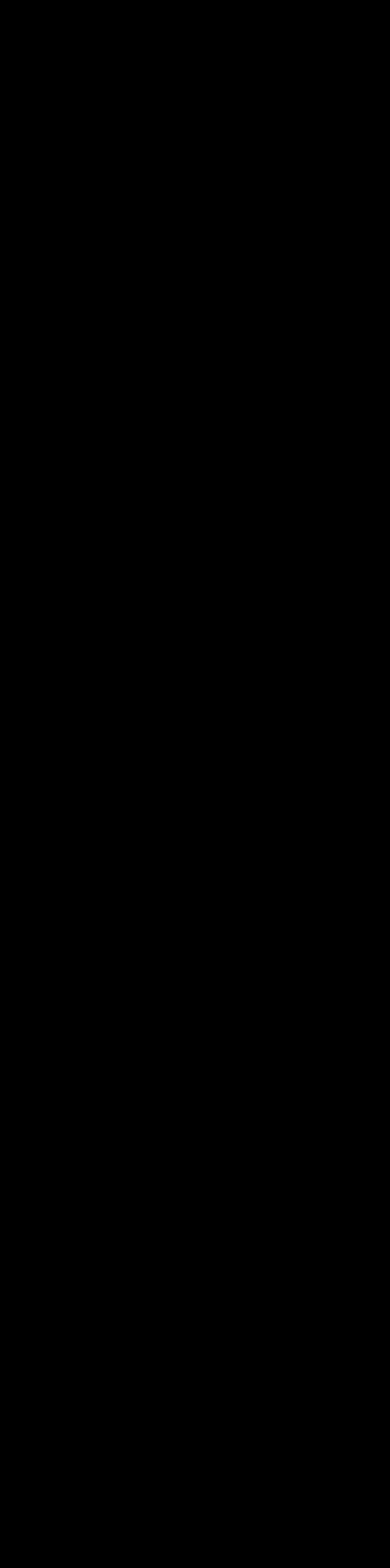
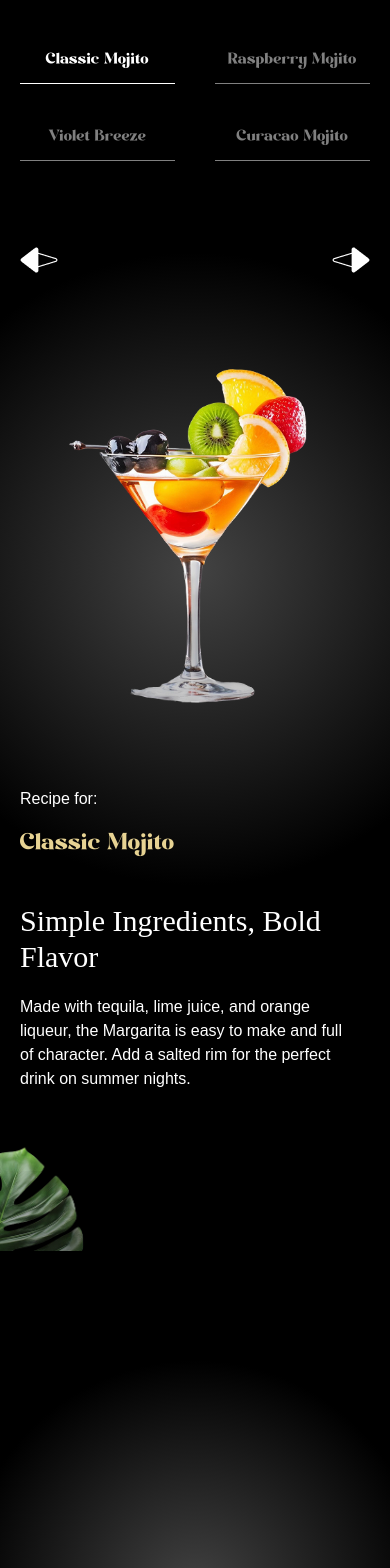
Before and after one commit to Samy-rgb/cocktail, a React (Vite) app: page / in a window 390 px wide. Shown: the part 5800-7368 px from the top of the page. Before the commit the page ends 4124 px from the top, so only its background shows below. Built offline with nearby package versions, Linux system fonts and the light colour scheme; a web font is replaced by a local one.

Commit message:
initialzied and full production ready

```diff
--- a/constants/index.js
+++ b/constants/index.js
@@ -134,7 +134,7 @@
  },
 ];
 
-const sliderLists = [
+const allCocktails = [
  {
 	id: 1,
 	name: "Classic Mojito",
@@ -179,5 +179,5 @@
  openingHours,
  storeInfo,
  socials,
- sliderLists,
+ allCocktails,
 };
--- a/src/App.jsx
+++ b/src/App.jsx
@@ -5,6 +5,9 @@
 import Hero from './components/Hero';
 import Cocktails from "./components/Cocktails";
 import About from "./components/About";
+import Art from "./components/Art";
+import Menu from "./components/Menu";
+import Contact from "./components/Contact";
 
 gsap.registerPlugin(ScrollTrigger, SplitText);
 
@@ -15,6 +18,9 @@
         <Hero />
        <Cocktails />
        <About />
+       <Art />
+       <Menu />
+       <Contact />
     </main>
   )
 }
--- /dev/null
+++ b/src/components/Art.jsx
@@ -0,0 +1,72 @@
+import gsap from 'gsap';
+import { useMediaQuery } from 'react-responsive'
+import { useGSAP } from '@gsap/react'
+import { featureLists, goodLists } from '../../constants/index.js'
+
+const Art = () => {
+ const isMobile = useMediaQuery({ maxWidth: 767 });
+
+ useGSAP(() => {
+	const start = isMobile ? 'top 20%' : 'top top';
+
+	const maskTimeline = gsap.timeline({
+	 scrollTrigger: {
+		trigger: '#art',
+		start,
+		end: 'bottom center',
+		scrub: 1.5,
+		pin: true
+	 }
+	})
+
+	maskTimeline
+	 .to('.will-fade', { opacity: 0, stagger: 0.2, ease: 'power1.inOut', })
+	 .to('.masked-img', { scale: 1.3, maskPosition: 'center', maskSize: '400%', duration: 1, ease: 'power1.inOut '})
+	 .to('#masked-content', { opacity: 1, duration: 1, ease: 'power1.inOut'})
+ })
+
+ return (
+	<div id="art">
+	 <div className="container mx-auto h-full pt-20">
+		<h2 className="will-fade">The ART</h2>
+
+		<div className="content">
+		 <ul className="space-y-4 will-fade">
+			{goodLists.map((feature, index) => (
+			 <li key={index} className="flex items-center gap-2">
+				<img src="/images/check.png" alt="check" />
+				<p>{feature}</p>
+			 </li>
+			))}
+		 </ul>
+
+		 <div className="cocktail-img">
+			<img
+				src="/images/under-img.jpg"
+				alt="cocktail"
+				className="abs-center masked-img size-full object-contain"
+			/>
+		 </div>
+
+		 <ul className="space-y-4 will-fade">
+			{featureLists.map((feature, index) => (
+			 <li key={index} className="flex items-center justify-start gap-2">
+				<img src="/images/check.png" alt="check" />
+				<p className="md:w-fit w-60">{feature}</p>
+			 </li>
+			))}
+		 </ul>
+		</div>
+
+		<div className="masked-container">
+		 <h2 className="will-fade">Sip-Worthy Perfection</h2>
+		 <div id="masked-content">
+			<h3>Made with Craft, Poured with Passion</h3>
+			<p>This isn’t just a drink. It’s a carefully crafted moment made just for you.</p>
+		 </div>
+		</div>
+	 </div>
+	</div>
+ )
+}
+export default Art
--- /dev/null
+++ b/src/components/Contact.jsx
@@ -0,0 +1,82 @@
+import { openingHours, socials } from '../../constants/index.js'
+import { useGSAP } from '@gsap/react'
+import { SplitText} from 'gsap/all';
+import gsap from 'gsap';
+
+const Contact = () => {
+ 	useGSAP(() => {
+		const titleSplit = SplitText.create('#contact h2', { type: 'words' });
+
+		const timeline = gsap.timeline({
+		 scrollTrigger: {
+			trigger: '#contact',
+			start: 'top center',
+		 },
+		 ease: "power1.inOut"
+		})
+
+	 timeline
+		.from(titleSplit.words, {
+		 opacity: 0, yPercent: 100, stagger: 0.02
+	 })
+		.from('#contact h3, #contact p', {
+			opacity: 0, yPercent: 100, stagger: 0.02
+	 })
+		.to('#f-right-leaf', {
+		 y: '-50', duration: 1, ease: 'power1.inOut'
+	 }).to('#f-left-leaf', {
+		 y: '-50', duration: 1, ease: 'power1.inOut'
+	 }, '<')
+	})
+
+ return (
+	<footer id="contact">
+	 <img src="/images/footer-right-leaf.png" alt="leaf-right" id="f-right-leaf" />
+	 <img src="/images/footer-left-leaf.png" alt="leaf-left" id="f-left-leaf" />
+
+	 <div className="content">
+		<h2>Where to Find Us</h2>
+
+		<div>
+		 <h3>Visit Our Bar</h3>
+		 <p>456, Raq Blvd. #404, Los Angeles, CA 90210</p>
+		</div>
+
+		<div>
+		 <h3>Contact Us</h3>
+		 <p>(555) 987-6543</p>
+		 <p>hello@jsmcocktail.com</p>
+		</div>
+
+		<div>
+		 <h3>Open Every Day</h3>
+		 {openingHours.map((time) => (
+			<p key={time.day}>
+			 {time.day} : {time.time}
+			</p>
+		 ))}
+		</div>
+
+		<div>
+		 <h3>Socials</h3>
+
+		 <div className="flex-center gap-5">
+			{socials.map((social) => (
+			 <a
+			 	key={social.name}
+				href={social.url}
+				target="_blank"
+				rel="noopener noreferrer"
+				aria-label={social.name}
+			 >
+				<img src={social.icon} />
+			 </a>
+			))}
+		 </div>
+		</div>
+	 </div>
+	</footer>
+ )
+}
+
+export default Contact
--- /dev/null
+++ b/src/components/Menu.jsx
@@ -0,0 +1,99 @@
+'use client';
+
+import { allCocktails } from '../../constants/index.js'
+import { useRef, useState } from 'react'
+import { useGSAP } from '@gsap/react'
+import gsap from 'gsap';
+
+const Menu = () => {
+ const contentRef = useRef();
+ const [currentIndex, setCurrentIndex] = useState(0);
+
+ useGSAP(() => {
+	gsap.fromTo('#title', { opacity: 0 }, { opacity: 1, duration: 1 });
+	gsap.fromTo('.cocktail img', { opacity: 0, xPercent: -100 }, {
+	 xPercent: 0, opacity: 1, duration: 1, ease: 'power1.inOut'
+	})
+	gsap.fromTo('.details h2', { yPercent: 100, opacity: 0 }, {
+	 yPercent: 0, opacity: 100, ease: 'power1.inOut'
+	})
+	gsap.fromTo('.details p', { yPercent: 100, opacity: 0 }, {
+	 yPercent: 0, opacity: 100, ease: 'power1.inOut'
+	})
+ }, [currentIndex]);
+
+ const totalCocktails = allCocktails.length;
+
+ const goToSlide = (index) => {
+	const newIndex = (index + totalCocktails) % totalCocktails;
+
+	setCurrentIndex(newIndex);
+ }
+
+ const getCocktailAt = (indexOffset) => {
+	return allCocktails[(currentIndex + indexOffset + totalCocktails) % totalCocktails]
+ }
+
+ const currentCocktail = getCocktailAt(0);
+ const prevCocktail = getCocktailAt(-1);
+ const nextCocktail = getCocktailAt(1);
+
+ return (
+	<section id="menu" aria-labelledby="menu-heading">
+	 <img src="/images/slider-left-leaf.png" alt="left-leaf" id="m-left-leaf" />
+	 <img src="/images/slider-right-leaf.png" alt="right-leaf" id="m-right-leaf" />
+
+	 <h2 id="menu-heading" className="sr-only">
+		Cocktail Menu
+	 </h2>
+
+	 <nav className="cocktail-tabs" aria-label="Cocktail Navigation">
+		{allCocktails.map((cocktail, index) => {
+		 const isActive = index === currentIndex;
+
+		 return (
+			<button key={cocktail.id} className={`
+				${isActive
+				 ? 'text-white border-white'
+				 : 'text-white/50 border-white/50'}
+			 `}	onClick={() => goToSlide(index)}
+			>
+			 {cocktail.name}
+			</button>
+		 )
+		})}
+	 </nav>
+
+	 <div className="content">
+		<div className="arrows">
+		 <button className="text-left" onClick={() => goToSlide(currentIndex - 1)}>
+			<span>{prevCocktail.name}</span>
+			<img src="/images/right-arrow.png" alt="right-arrow" aria-hidden="true" />
+		 </button>
+
+		 <button className="text-left" onClick={() => goToSlide(currentIndex + 1)}>
+			<span>{nextCocktail.name}</span>
+			<img src="/images/left-arrow.png" alt="left-arrow" aria-hidden="true" />
+		 </button>
+		</div>
+
+		<div className="cocktail">
+		 <img src={currentCocktail.image} className="object-contain"/>
+		</div>
+
+		<div className="recipe">
+		 <div ref={contentRef} className="info">
+			<p>Recipe for:</p>
+			<p id="title">{currentCocktail.name}</p>
+		 </div>
+
+		 <div className="details">
+			<h2>{currentCocktail.title}</h2>
+			<p>{currentCocktail.description}</p>
+		 </div>
+		</div>
+	 </div>
+	</section>
+ )
+}
+export default Menu
```
